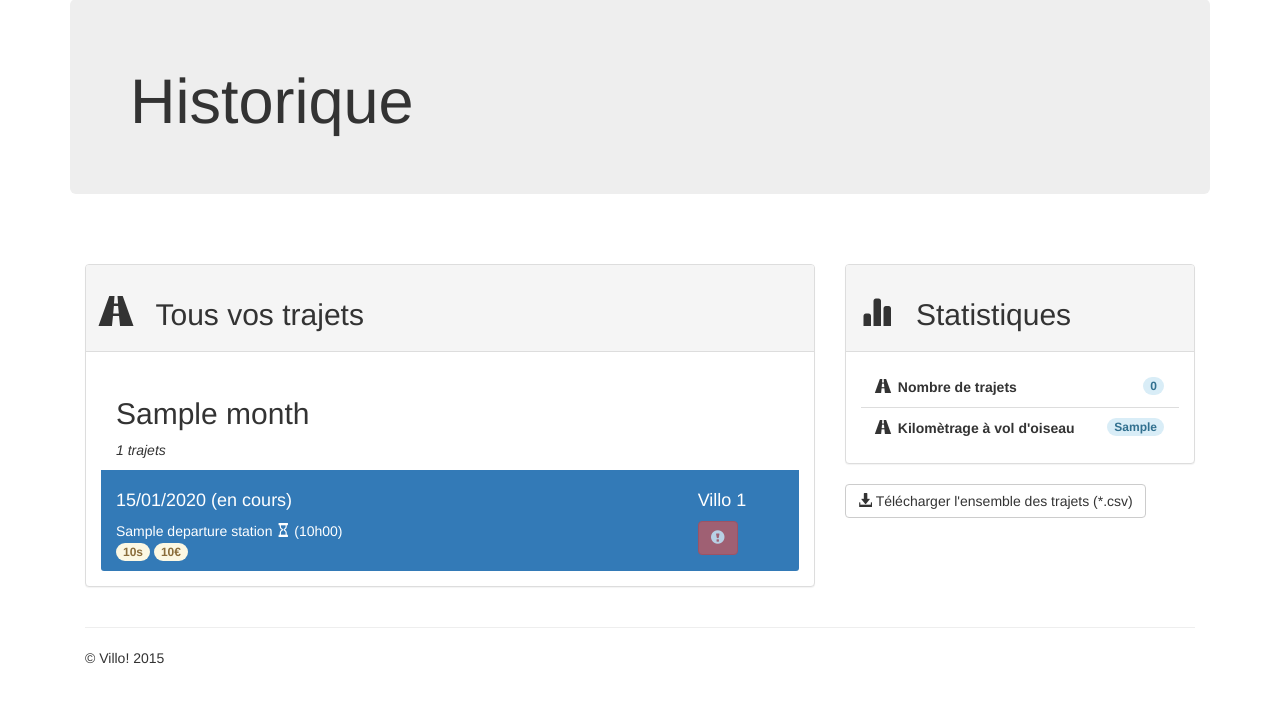
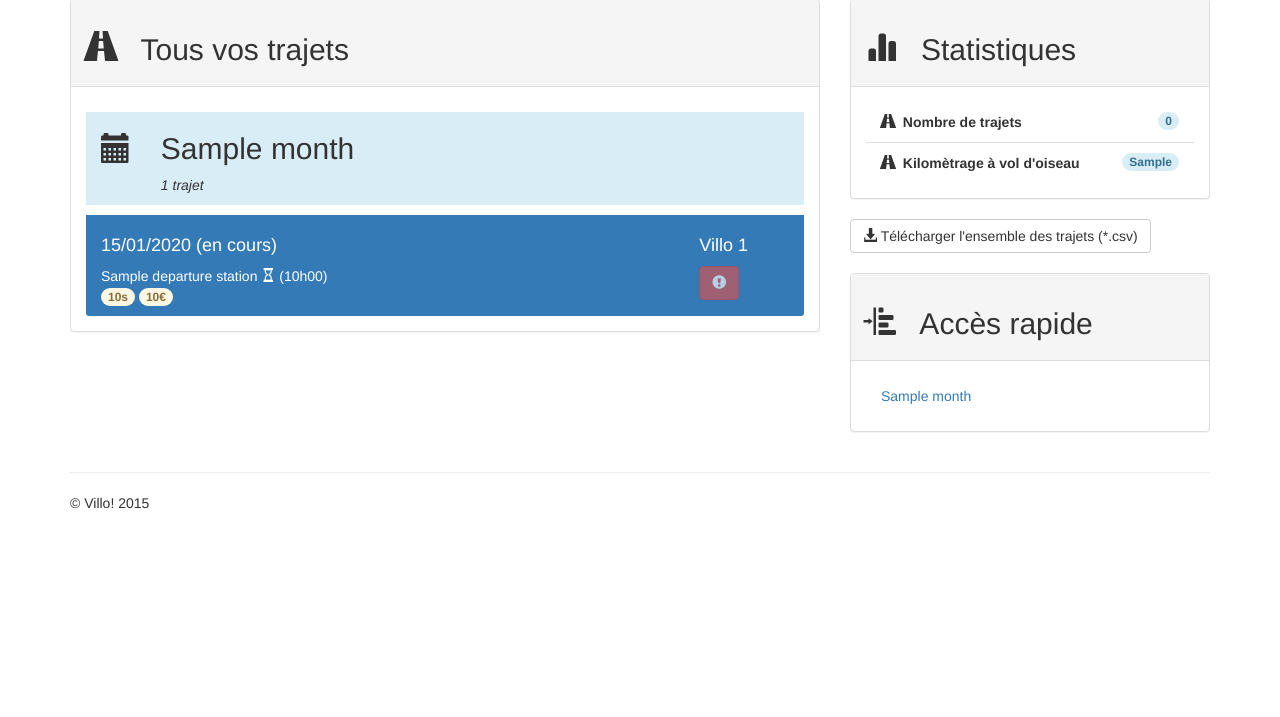
Before and after one commit to PierreGe/db-project, a Flask app: template src/templates/history.html in a window 1280 px wide. Shown: the part 51-768 px from the top of the page. Run offline with Flask 2, Linux system fonts and the light colour scheme; the template is opened without the code that fills it: most values are stand-ins (such as "Sample title", 1, 10 or a date in 2020); some libraries are stand-ins or nearby versions.

Commit message:
[add] History quicknav

```diff
--- a/src/templates/history.html
+++ b/src/templates/history.html
@@ -3,14 +3,6 @@
 {% block title %}Historique{% endblock %}
 
 {% block content %}
-
-
-<div class="jumbotron">
-    <h1>Historique</h1>
-</div>
-
-<div class="villo">
-
 <div class="row">
     <div class="col-md-8">
         <div class="panel panel-default">
@@ -23,9 +15,18 @@
             </div>
             <ul class="list-group panel-body">
                {% for month,trip_list in trips_by_month %}
-                    <li class="list-group-item">
+                    <li class="list-group-item" id="month_{{ month.replace(' ','_') }}">
+                        <div class="row bg-info">
+                            <div class="col-xs-1">
+                                <h2><span class="glyphicon glyphicon-calendar"></span></h2>
+                            </div>
+                            <div class="col-xs-11">
                                 <h2>{{month}}</h2>
-                        <em>{{ trip_list|count }} trajets</em>
+                                <p>
+                                    <em>{{ trip_list|count }} trajet{{trip_list|count|plur}}</em>
+                                </p>
+                            </div>
+                        </div>
                     </li>
                     {% for trip in trip_list %}
                     <li class="list-group-item {% if not trip.finished %}active{% endif %}">
@@ -68,31 +69,23 @@
                 Télécharger l'ensemble des trajets (*.csv)
             </button>
         </form>
+        <br>
+        <div class="panel panel-default">
+            <div class="panel-heading">
+                <h2>
+                    <span class="glyphicon glyphicon-indent-left" aria-hidden="true"></span>
+                    &nbsp; Accès rapide
+                </h2>
             </div>
-
-    <!--<ul>
-        {% for trip in trip_list %}
-        <li>
-            De {{trip.departure_station.name}} ({{trip.departure_date}})
-            à  {{trip.arrival_station.name}} ({{ trip.arrival_date }}) Prix ({{ trip.price() }})
-        </li>
-        {% endfor %}
-
-    </ul>-->
-</div>
-
-
-
-<!-- <div class="villo">
-    <h1>Vos dernières locations</h1>
-    <ul>
-        {% for trip in trip_list %}
-        <li>
-            De {{trip.departure_station.name}} ({{trip.departure_date}})
-            à  {{trip.arrival_station.name}} ({{ trip.arrival_date }})
+            <ul class="list-group panel-body">
+                {% for month,trip_list in trips_by_month %}
+                    <li class="list-group-item">
+                        <a href="#month_{{month.replace(' ', '_')}}">{{month}}</a>
                     </li>
                 {% endfor %}
             </ul>
-</div> -->
+        </div>
+    </div>
+</div>
 
 {% endblock %}
```
Lines whose indentation alone changed are shown as unchanged.
